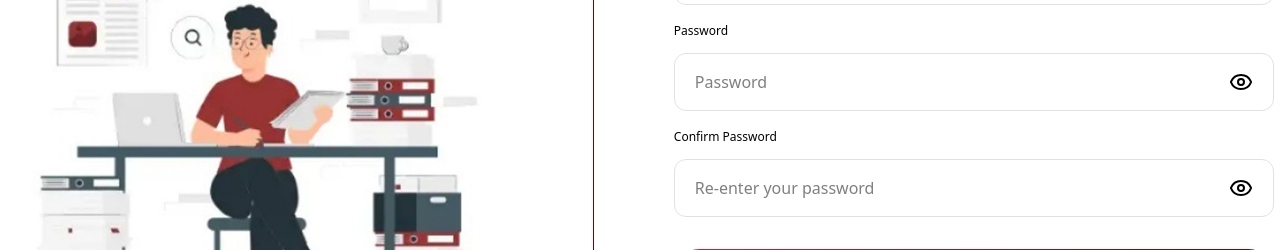
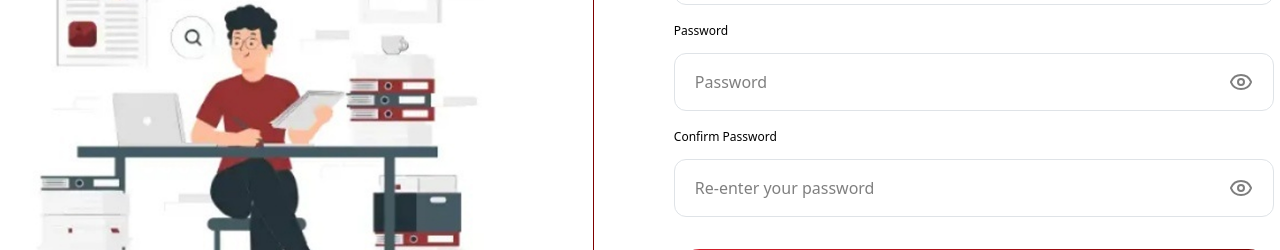
Before and after one commit to asir131/prepmypte, a Next.js app: page /sign-up in a window 1280 px wide. Shown: the part 504-754 px from the top of the page. Built offline with nearby package versions, Linux system fonts and the light colour scheme.

Commit message:
input fixed

```diff
--- a/src/app/(auth)/login/page.tsx
+++ b/src/app/(auth)/login/page.tsx
@@ -42,7 +42,7 @@ const Page: React.FC = () => {
             </label>
             <div className="border md:w-150 my-3 rounded-xl border-[#DFE3E7] px-5 py-4">
               <input
-                className="outline-none"
+                className="outline-none w-full"
                 type="email"
                 id="email"
                 placeholder="please enter your email"
@@ -56,13 +56,17 @@ const Page: React.FC = () => {
             </label>
             <div className="border flex justify-between items-center md:w-150 my-3 rounded-xl border-[#DFE3E7] px-5 py-4">
               <input
-                className="outline-none"
+                className="outline-none w-full"
                 type={eye ? "text" : "password"}
                 id="password"
                 placeholder="Password"
               />
               <div className="cursor-pointer" onClick={() => setEye(!eye)}>
-                {eye ? <EyeOff /> : <Eye />}
+                {eye ? (
+                  <EyeOff className="opacity-50" />
+                ) : (
+                  <Eye className="opacity-50" />
+                )}
               </div>
             </div>
           </div>
--- a/src/app/(auth)/sign-up/page.tsx
+++ b/src/app/(auth)/sign-up/page.tsx
@@ -45,7 +45,7 @@ const Page: React.FC = () => {
             </label>
             <div className="border md:w-150 my-3 rounded-xl border-[#DFE3E7] px-5 py-4">
               <input
-                className="outline-none"
+                className="outline-none w-full"
                 type="email"
                 id="email"
                 placeholder="Enter your name"
@@ -58,7 +58,7 @@ const Page: React.FC = () => {
             </label>
             <div className="border md:w-150 my-3 rounded-xl border-[#DFE3E7] px-5 py-4">
               <input
-                className="outline-none"
+                className="outline-none w-full"
                 type="email"
                 id="email"
                 placeholder="please enter your email"
@@ -72,13 +72,17 @@ const Page: React.FC = () => {
             </label>
             <div className="border flex justify-between items-center md:w-150 my-3 rounded-xl border-[#DFE3E7] px-5 py-4">
               <input
-                className="outline-none"
+                className="outline-none w-full"
                 type={eye ? "text" : "password"}
                 id="password"
                 placeholder="Password"
               />
               <div className="cursor-pointer" onClick={() => setEye(!eye)}>
-                {eye ? <EyeOff /> : <Eye />}
+                {eye ? (
+                  <EyeOff className="opacity-50" />
+                ) : (
+                  <Eye className="opacity-50" />
+                )}
               </div>
             </div>
           </div>
@@ -89,7 +93,7 @@ const Page: React.FC = () => {
             </label>
             <div className="border flex justify-between items-center md:w-150 my-3 rounded-xl border-[#DFE3E7] px-5 py-4">
               <input
-                className="outline-none"
+                className="outline-none w-full"
                 type={confimrPass ? "text" : "password"}
                 id="confirmPassword"
                 placeholder="Re-enter your password"
@@ -98,7 +102,11 @@ const Page: React.FC = () => {
                 className="cursor-pointer"
                 onClick={() => setConfirmPass(!confimrPass)}
               >
-                {confimrPass ? <EyeOff /> : <Eye />}
+                {confimrPass ? (
+                  <EyeOff className="opacity-50" />
+                ) : (
+                  <Eye className="opacity-50" />
+                )}
               </div>
             </div>
           </div>
```
